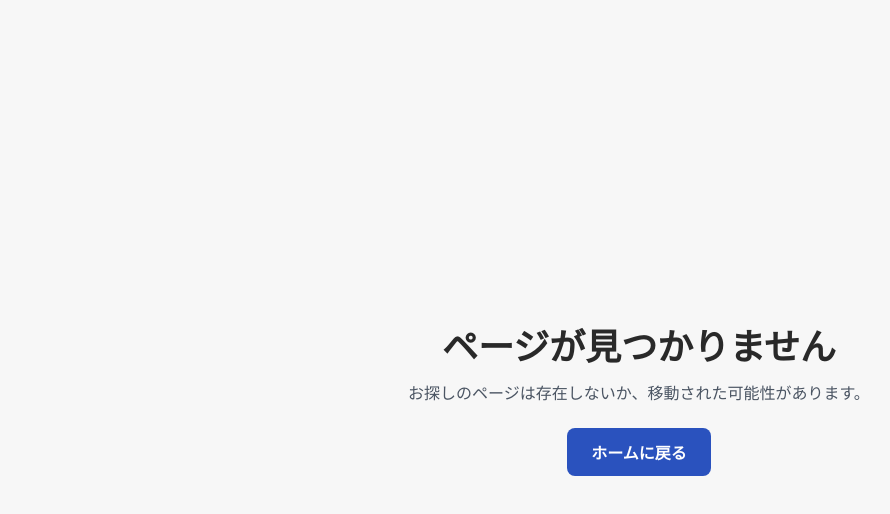
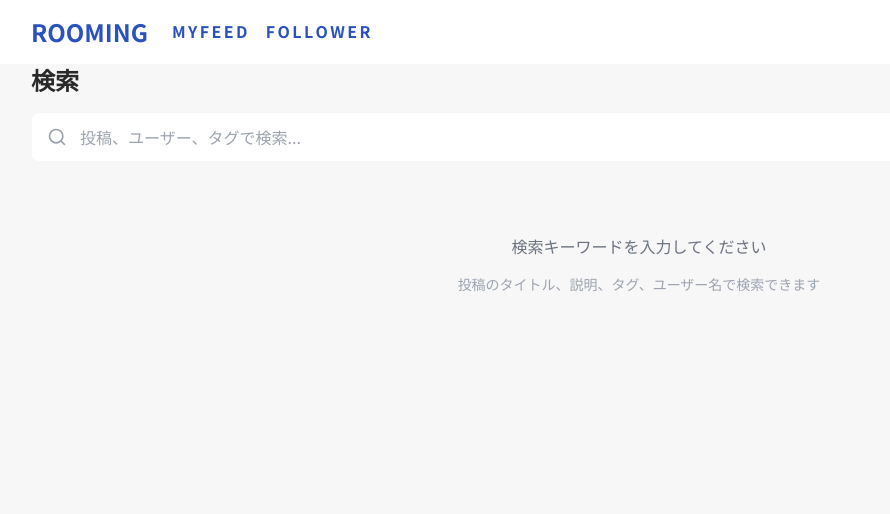
Before and after one commit to rlawpehd456789-sudo/Room, a Next.js app: page /search in a window 1280 px wide. Before the commit this address had no page. Shown: the top 514 px of the page, without its empty margins (1-891 px from the left). Built offline with nearby package versions, Linux system fonts and the light colour scheme.

Commit message:
feat: 검색 기능 추가 및 헤더 아이콘 개선
- 헤더 우측 메뉴 텍스트 제거 (아이콘만 표시)
- 검색 아이콘 추가 (POST 아이콘 왼쪽)
- 검색 페이지 추가 (/app/search/page.tsx)
- 헤더 우측 메뉴 아이콘 크기 증가 (20px -> 24px)

```diff
--- /dev/null
+++ b/app/search/page.tsx
@@ -0,0 +1,111 @@
+'use client'
+
+import { useState, useMemo, useEffect } from 'react'
+import { useRouter } from 'next/navigation'
+import Header from '@/components/Header'
+import PostCard from '@/components/PostCard'
+import { useStore } from '@/store/useStore'
+import { Search } from 'lucide-react'
+
+export default function SearchPage() {
+  const router = useRouter()
+  const { posts, user } = useStore()
+  const [searchQuery, setSearchQuery] = useState('')
+
+  // URL 쿼리 파라미터 읽기
+  useEffect(() => {
+    if (typeof window !== 'undefined') {
+      const params = new URLSearchParams(window.location.search)
+      const q = params.get('q')
+      if (q) {
+        setSearchQuery(q)
+      }
+    }
+  }, [])
+
+  // 검색어로 게시물 필터링
+  const filteredPosts = useMemo(() => {
+    if (!searchQuery.trim()) return []
+
+    const query = searchQuery.toLowerCase().trim()
+    return posts.filter((post) => {
+      const titleMatch = post.title.toLowerCase().includes(query)
+      const descriptionMatch = post.description?.toLowerCase().includes(query)
+      const tagsMatch = post.tags.some((tag) => tag.toLowerCase().includes(query))
+      const userNameMatch = post.userName.toLowerCase().includes(query)
+
+      return titleMatch || descriptionMatch || tagsMatch || userNameMatch
+    })
+  }, [posts, searchQuery])
+
+  const handleSearch = (e: React.FormEvent) => {
+    e.preventDefault()
+    if (searchQuery.trim()) {
+      router.push(`/search?q=${encodeURIComponent(searchQuery.trim())}`)
+    }
+  }
+
+  return (
+    <div className="min-h-screen bg-primary-gray">
+      <Header />
+      <main className="pt-16 pb-8">
+        <div className="max-w-7xl mx-auto px-4 sm:px-6 lg:px-8">
+          <div className="mb-6">
+            <h2 className="text-2xl font-bold text-primary-dark mb-4">検索</h2>
+
+            {/* 검색 입력 필드 */}
+            <form onSubmit={handleSearch} className="mb-6">
+              <div className="relative">
+                <input
+                  type="text"
+                  value={searchQuery}
+                  onChange={(e) => setSearchQuery(e.target.value)}
+                  placeholder="投稿、ユーザー、タグで検索..."
+                  className="w-full px-4 py-3 pl-12 pr-4 bg-white border border-primary-gray rounded-lg focus:outline-none focus:ring-2 focus:ring-primary-blue focus:border-transparent"
+                />
+                <Search
+                  size={20}
+                  className="absolute left-4 top-1/2 transform -translate-y-1/2 text-gray-400"
+                />
+              </div>
+            </form>
+
+            {/* 검색 결과 */}
+            {searchQuery.trim() ? (
+              filteredPosts.length === 0 ? (
+                <div className="text-center py-12">
+                  <p className="text-gray-500 mb-4">
+                    「{searchQuery}」の検索結果が見つかりませんでした
+                  </p>
+                  <p className="text-gray-400 text-sm">
+                    別のキーワードで検索してみてください
+                  </p>
+                </div>
+              ) : (
+                <div>
+                  <p className="text-gray-600 mb-4">
+                    「{searchQuery}」の検索結果: {filteredPosts.length}件
+                  </p>
+                  <div className="grid grid-cols-1 sm:grid-cols-2 lg:grid-cols-3 xl:grid-cols-4 gap-6">
+                    {filteredPosts.map((post) => (
+                      <PostCard key={post.id} post={post} />
+                    ))}
+                  </div>
+                </div>
+              )
+            ) : (
+              <div className="text-center py-12">
+                <p className="text-gray-500 mb-4">
+                  検索キーワードを入力してください
+                </p>
+                <p className="text-gray-400 text-sm">
+                  投稿のタイトル、説明、タグ、ユーザー名で検索できます
+                </p>
+              </div>
+            )}
+          </div>
+        </div>
+      </main>
+    </div>
+  )
+}
--- a/components/Header.tsx
+++ b/components/Header.tsx
@@ -2,7 +2,7 @@
 
 import Link from 'next/link'
 import { useRouter } from 'next/navigation'
-import { Plus, User, LogOut } from 'lucide-react'
+import { Plus, User, LogOut, Search } from 'lucide-react'
 import { useStore } from '@/store/useStore'
 import { Component } from '@/components/ui/animated-menu'
 
@@ -43,22 +43,28 @@ export default function Header() {
   }> = user
     ? [
         {
+          name: "SEARCH",
+          type: "description" as const,
+          onClick: () => router.push('/search'),
+          icon: <Search size={24} className="text-primary-blue" />,
+        },
+        {
           name: "POST",
           type: "description" as const,
           onClick: () => router.push('/post/create'),
-          icon: <Plus size={20} className="text-primary-blue" />,
+          icon: <Plus size={24} className="text-primary-blue" />,
         },
         {
           name: "PROFILE",
           type: "description" as const,
           onClick: () => router.push(`/profile/${user.id}`),
-          icon: <User size={20} className="text-primary-blue" />,
+          icon: <User size={24} className="text-primary-blue" />,
         },
         {
           name: "LOGOUT",
           type: "description" as const,
           onClick: handleLogout,
-          icon: <LogOut size={20} className="text-primary-blue" />,
+          icon: <LogOut size={24} className="text-primary-blue" />,
         },
       ]
     : [
@@ -111,11 +117,6 @@ export default function Header() {
                   onClick={item.onClick}
                 >
                   {item.icon && item.icon}
-                  <Component
-                    className="text-sm lg:text-base font-extrabold uppercase leading-[0.8] tracking-[0.15em] transition-colors text-primary-blue"
-                  >
-                    {item.name}
-                  </Component>
                 </li>
               ))}
             </ul>
```
